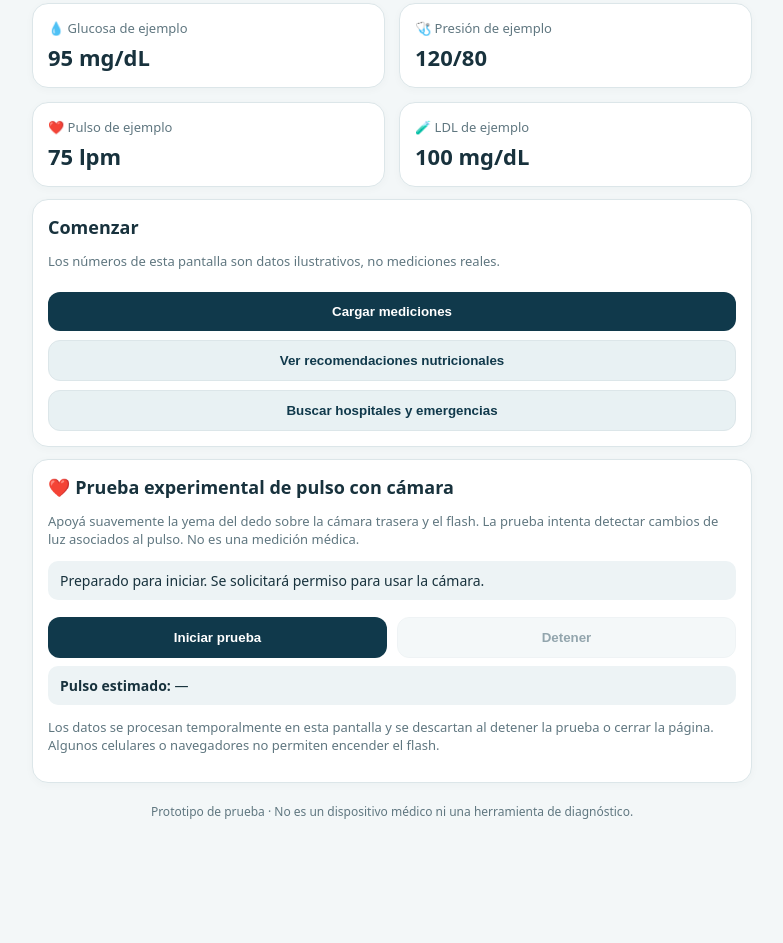
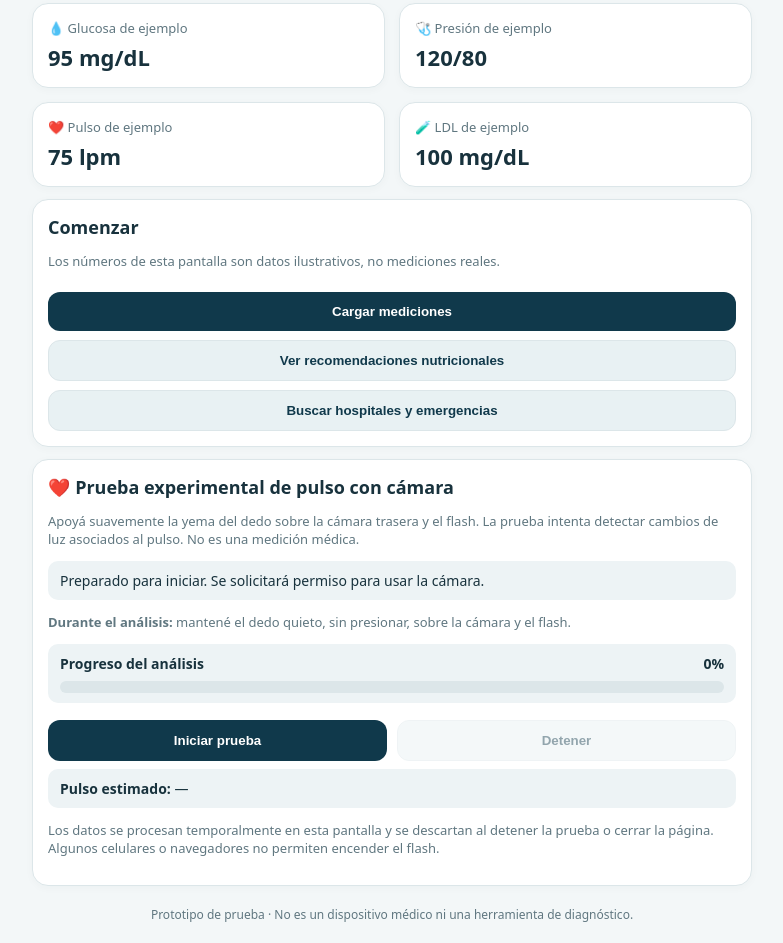
Before and after one commit to gustyjavi72-cyber/salud-integral-prueba, a plain HTML site: page index.html in a window 1280 px wide. Shown: the part 302-1245 px from the top of the page, without its empty margins (248-1031 px from the left). Before the commit the page ends 1142 px from the top, so only its background shows below. Drawn offline with Linux system fonts and the light colour scheme.

Commit message:
Update index.html

```diff
--- a/index.html
+++ b/index.html
@@ -50,6 +50,17 @@ footer{text-align:center;color:var(--muted);font-size:12px;margin:20px 0}
   <video id="pulseVideo" autoplay playsinline muted style="display:none;width:100%;max-height:180px;object-fit:cover;border-radius:12px;background:#102f40"></video>
   <canvas id="pulseCanvas" width="80" height="60" style="display:none"></canvas>
   <div id="cameraStatus" class="result">Preparado para iniciar. Se solicitará permiso para usar la cámara.</div>
+  <p class="muted"><b>Durante el análisis:</b> mantené el dedo quieto, sin presionar, sobre la cámara y el flash.</p>
+
+<div class="result" aria-live="polite">
+  <div style="display:flex;justify-content:space-between;gap:10px">
+    <b>Progreso del análisis</b>
+    <b id="pulseProgressText">0%</b>
+  </div>
+  <div style="height:12px;background:#dce6e9;border-radius:999px;overflow:hidden;margin-top:8px">
+    <div id="pulseProgressBar" style="height:100%;width:0%;background:#18794e;border-radius:999px;transition:width .2s"></div>
+  </div>
+</div>
   <div class="row"><button class="btn" id="startPulse" type="button">Iniciar prueba</button><button class="btn secondary" id="stopPulse" type="button" disabled>Detener</button></div>
   <div class="result" aria-live="polite"><b>Pulso estimado:</b> <span id="pulseEstimate">—</span></div>
   <p class="muted">Los datos se procesan temporalmente en esta pantalla y se descartan al detener la prueba o cerrar la página. Algunos celulares o navegadores no permiten encender el flash.</p>
```
